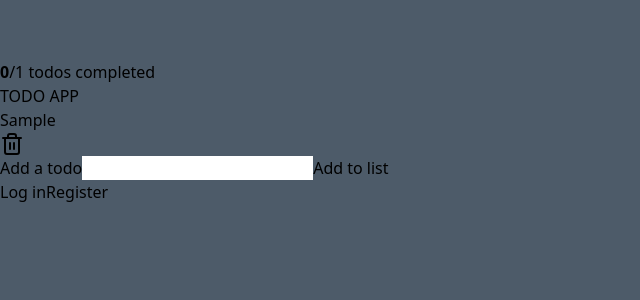
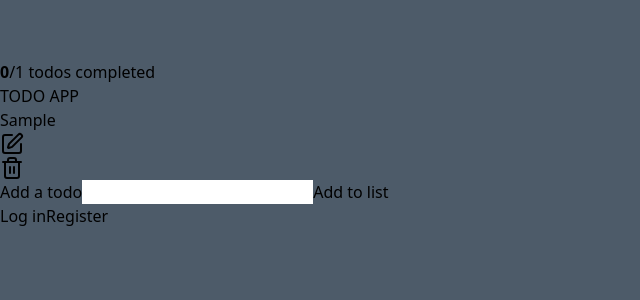
Before and after one commit to warrley/to-do, a React (Vite) app: page / in a window 1280 px wide. Both pictures are taken after typing "Sample" into the empty fields and a click on the button "Add to list". Shown: the top 300 px of the page, without its empty margins (0-640 px from the left). Built offline with nearby package versions, Linux system fonts and the light colour scheme.

Commit message:
open edit modal

```diff
--- a/src/App.tsx
+++ b/src/App.tsx
@@ -8,7 +8,7 @@ export const App = () => {
   const { todos } = useContext(TodosContext);
 
   return (
-    <div className="px-6">
+    <div className={`px-6 select-none`}>
         <div className="bg-white w-full max-w-6xl mx-auto rounded-lg ">
           <Header/>
           <div className="flex h-[70vh] max-h-[700px] flex-col lg:flex-row">
--- a/src/components/Header.tsx
+++ b/src/components/Header.tsx
@@ -14,7 +14,7 @@ export const Header = () => {
                     <span className="bg-yellow-500 rounded-full text-white size-4 lg:size-6"></span>
                     <span className="bg-green-500 rounded-full text-white size-4 lg:size-6"></span>
                 </div>
-                <div className="flex ">
+                <div className="flex">
                     <p><b>{checked}</b>/{todos.length} todos completed</p>
                 </div>
             </header>
--- a/src/components/Item.tsx
+++ b/src/components/Item.tsx
@@ -1,18 +1,38 @@
-import { Trash2 } from "lucide-react"
-import { useContext } from "react";
+import { Edit, Trash2 } from "lucide-react"
+import { useContext, useState } from "react";
 import { TodosContext } from "../contexts/Todos";
+import { TodoItem } from "../types/Todos";
 
 export const Item = () => {
-    const { todos, handleChecked, handleDelete } = useContext(TodosContext);
+    const { todos, handleChecked, handleDelete, showModal, setShowModal } = useContext(TodosContext);
+    const [item, setItem] = useState<TodoItem | null>(null);
+
+    const handleEdit = (todo: TodoItem) => {
+        setShowModal(!showModal)
+        setItem(todo);
+    }
 
     return (
         <div>
             {todos.map(item => (
-                <div key={item.id} onClick={() => handleChecked(item.id)} className={`flex justify-between border-b px-3 p-2 duration-300 cursor-pointer ${item.checked ? 'bg-green-100' : 'bg-slate-500/5 hover:green-10'}`}>
-                    <h1 className={`font-medium text-lg ${item.checked ? 'line-through text-green-300': 'text-slate-600'}`}>{item.label}</h1>
-                    <span className="text-blue-500" onClick={(e) => { e.stopPropagation(); handleDelete(item.id) } }><Trash2 className="hover:stroke-red-700 transition-all duration-300"/></span>
+                <div key={item.id} onClick={() => handleChecked(item.id)} className={`flex justify-between border-b px-3 p-2 duration-300 cursor-pointer select-none ${item.checked ? 'bg-green-100' : 'bg-slate-500/5 hover:green-10'}`}>
+                    <h1 className={`font-medium text-lg ${item.checked ? 'line-through text-green-300' : 'text-slate-600'}`}>{item.label}</h1>
+                    <div className="flex gap-5 items-center">
+                        <span className="text-blue-500" onClick={(e) => { e.stopPropagation(); handleEdit(item) }}><Edit className="hover:stroke-yellow-400 transition-all duration-300" size={24}/></span>
+                        <span className="text-blue-500" onClick={(e) => { e.stopPropagation(); handleDelete(item.id) } }><Trash2 className="hover:stroke-red-700 transition-all duration-300"/></span>
+                    </div>
                 </div>
             ))}
+            {showModal &&
+                <>
+                    <div className="fixed inset-0 bg-black/50 z-40" onClick={() => setShowModal(false)}></div>
+
+                    <div className="fixed top-1/2 left-1/2 -translate-x-1/2 -translate-y-1/2 bg-gray-600 text-white w-[40%] p-6 rounded-lg z-50">
+                        <h1 className="text-xl font-bold">EDIT TODOS: {item?.label}</h1>
+                        <button className="mt-4 bg-red-500 px-4 py-2 rounded" onClick={() => setShowModal(false)}>Fechar</button>
+                    </div>
+                </>
+            }
         </div>
     )
 }
--- a/src/contexts/Todos.tsx
+++ b/src/contexts/Todos.tsx
@@ -6,6 +6,8 @@ type TodoType = {
   handleAdd: (text: string) => void;
   handleDelete: (id: number) => void;
   handleChecked: (id: number) => void;
+  showModal: boolean;
+  setShowModal: (f:boolean) => void;
 }
 
 export const TodosContext = createContext({} as TodoType);
@@ -16,7 +18,8 @@ const getInitialTodo = () => {
 }
 
 export const TodosProvider = ({ children }: { children: ReactNode }) => {
-    const [todos, setTodos] = useState<TodoItem[]>(getInitialTodo);
+  const [todos, setTodos] = useState<TodoItem[]>(getInitialTodo);
+  const [showModal, setShowModal] = useState(false);
 
     const handleAdd = (textTodo: string) => {
         setTodos([
@@ -45,7 +48,7 @@ export const TodosProvider = ({ children }: { children: ReactNode }) => {
     },[todos])
 
     return (
-        <TodosContext.Provider value={{ todos, handleAdd, handleDelete, handleChecked }}>
+        <TodosContext.Provider value={{ todos, handleAdd, handleDelete, handleChecked, showModal, setShowModal }}>
             {children}
         </TodosContext.Provider>
     )
```
